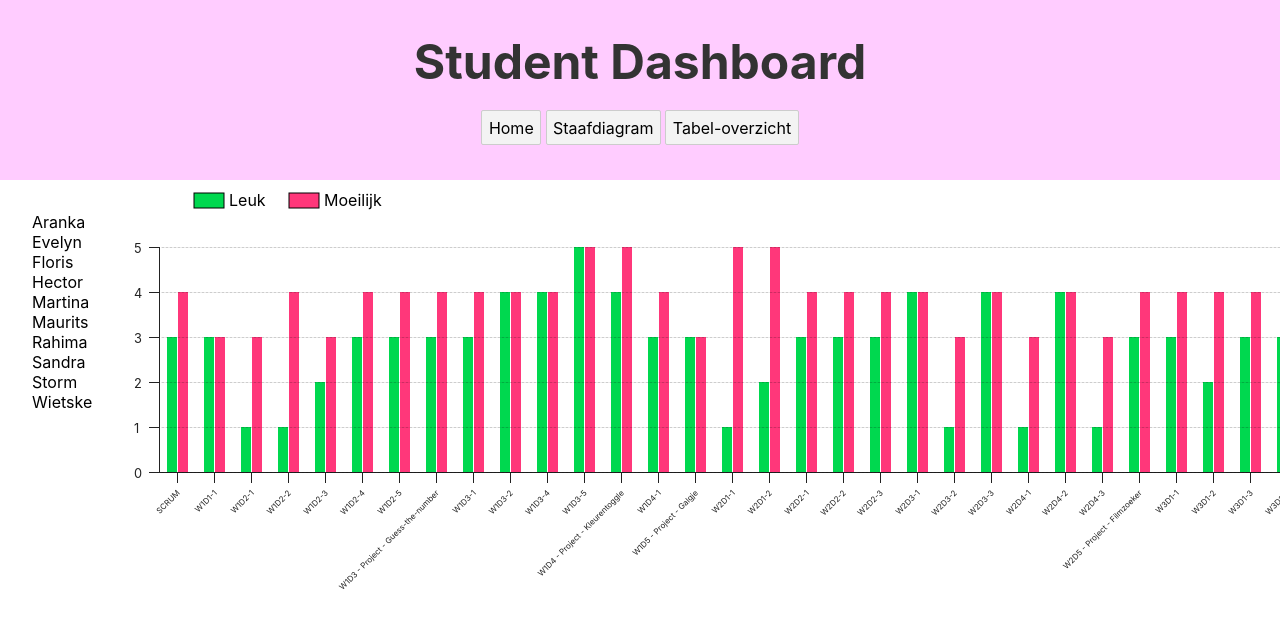
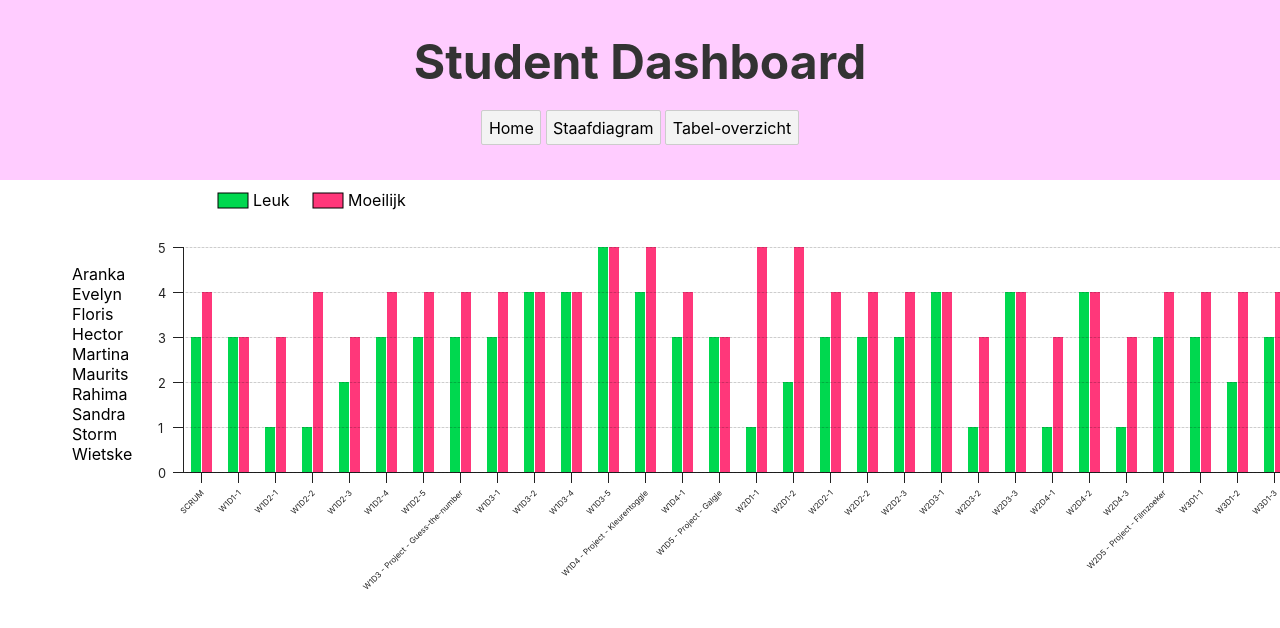
Before and after one commit to DebbySpaninks/debby_spaninks-StudentDashboard, a Svelte app in the folder svelte-studentdashboard/: page / in a window 1280 px wide. Shown: the top 628 px of the page. Built offline with nearby package versions, Linux system fonts and the light colour scheme.

Commit message:
update padding

```diff
--- a/svelte-studentdashboard/src/components/List.svelte
+++ b/svelte-studentdashboard/src/components/List.svelte
@@ -11,7 +11,7 @@
       <Link to="/staafdiagram/{item}">{item}</Link>
     </li>
   {:else}
-    <h3>Helaas geen studenten aanwezig</h3>
+    <p>Helaas geen studenten aanwezig</p>
   {/each}
 </ul>
 
@@ -19,7 +19,7 @@
   ul {
     list-style-type: none;
     order: 0;
-    padding: 2em;
+    padding: 5.25em 1em 0em 4.5em;
     overflow: auto;
     flex-shrink: 0;
     margin: 0;
```
